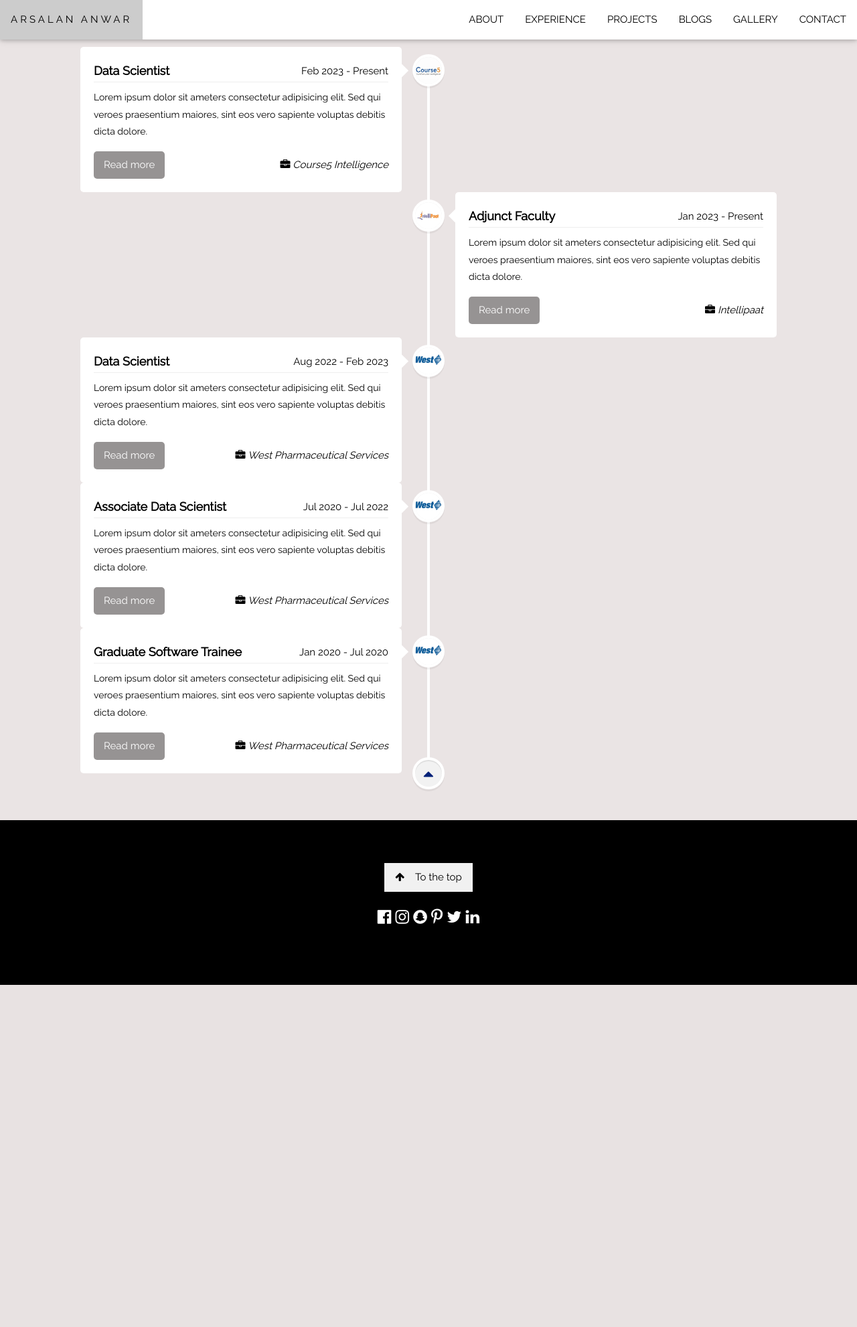
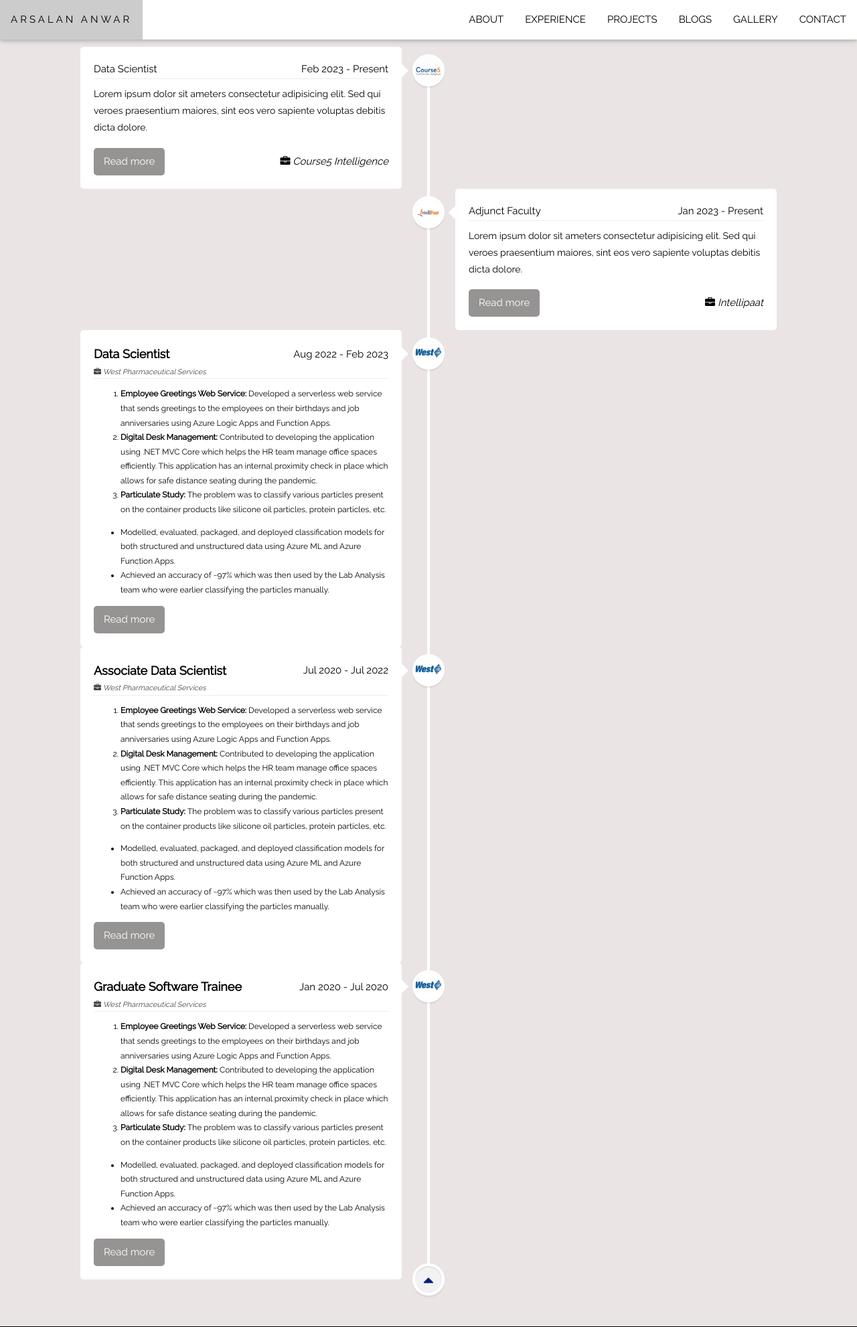
Before and after one commit to arsalananwar11/Arsalan-Portfolio, a Flask app: page /experience in a window 1280 px wide. Shown: the top 1982 px of the page at 67% size. Before the commit the page ends 1471 px from the top, so only its background shows below. Run offline with Flask 3, Linux system fonts and the light colour scheme.

Commit message:
Experience section styling updates

```diff
--- a/static/css/experience.css
+++ b/static/css/experience.css
@@ -95,7 +95,7 @@ body{
   align-items: center;
   justify-content: space-between;
 }
-.row section .details .title{
+.row section .details .experience-designation{
   font-size: 18px;
   font-weight: 600;
 }
@@ -150,3 +150,12 @@ hr {
 p {
   font-size: 14px;
 }
+
+.experience-org {
+  font-size: 11px;
+  color: #464645;
+}
+
+.experience-description {
+  font-size: 12px;
+}
--- a/templates/experience.html
+++ b/templates/experience.html
@@ -52,17 +52,19 @@
       <section>
         <img class="icon" src="static/img/westpharma.jpg"></img>
         <div class="details">
-          <span class="title">Data Scientist</span>
-          <span>Aug 2022 - Feb 2023</span>
+          <span class="experience-designation">Data Scientist</span>
+          <span class="experience-duration">Aug 2022 - Feb 2023</span>
+        </div>
+        <div class="experience-org">
+          <i class='fa fa-briefcase'></i>
+          <i>West Pharmaceutical Services</i>
         </div>
         <hr/>
-        <p>Lorem ipsum dolor sit ameters consectetur adipisicing elit. Sed qui veroes praesentium maiores, sint eos vero sapiente voluptas debitis dicta dolore.</p>
+        <div class="experience-description">
+          <ol><li><strong>Employee Greetings Web Service:</strong> Developed a serverless web service that sends greetings to the employees on their birthdays and job anniversaries using Azure Logic Apps and Function Apps.</li><li><strong>Digital Desk Management: </strong>Contributed to developing the application using .NET MVC Core which helps the HR team manage office spaces efficiently. This application has an internal proximity check in place which allows for safe distance seating during the pandemic.</li><li><strong>Particulate Study: </strong>The problem was to classify various particles present on the container products like silicone oil particles, protein particles, etc.</li></ol><ul><li class="ql-indent-1">Modelled, evaluated, packaged, and deployed classification models for both structured and unstructured data using Azure ML and Azure Function Apps.</li><li class="ql-indent-1">Achieved an accuracy of ~97% which was then used by the Lab Analysis team who were earlier classifying the particles manually.</li></ul>
+        </div>
         <div class="bottom">
           <a href="#">Read more</a>
-          <div>
-            <i class='fa fa-briefcase'></i>
-            <i>West Pharmaceutical Services</i>
-          </div>
         </div>
       </section>
     </div>
@@ -70,17 +72,19 @@
       <section>
         <img class="icon" src="static/img/westpharma.jpg"></img>
         <div class="details">
-          <span class="title">Associate Data Scientist</span>
-          <span>Jul 2020 - Jul 2022</span>
+          <span class="experience-designation">Associate Data Scientist</span>
+          <span class="experience-duration">Jul 2020 - Jul 2022</span>
+        </div>
+        <div class="experience-org">
+          <i class='fa fa-briefcase'></i>
+          <i>West Pharmaceutical Services</i>
         </div>
         <hr/>
-        <p>Lorem ipsum dolor sit ameters consectetur adipisicing elit. Sed qui veroes praesentium maiores, sint eos vero sapiente voluptas debitis dicta dolore.</p>
+        <div class="experience-description">
+          <ol><li><strong>Employee Greetings Web Service:</strong> Developed a serverless web service that sends greetings to the employees on their birthdays and job anniversaries using Azure Logic Apps and Function Apps.</li><li><strong>Digital Desk Management: </strong>Contributed to developing the application using .NET MVC Core which helps the HR team manage office spaces efficiently. This application has an internal proximity check in place which allows for safe distance seating during the pandemic.</li><li><strong>Particulate Study: </strong>The problem was to classify various particles present on the container products like silicone oil particles, protein particles, etc.</li></ol><ul><li class="ql-indent-1">Modelled, evaluated, packaged, and deployed classification models for both structured and unstructured data using Azure ML and Azure Function Apps.</li><li class="ql-indent-1">Achieved an accuracy of ~97% which was then used by the Lab Analysis team who were earlier classifying the particles manually.</li></ul>
+        </div>
         <div class="bottom">
           <a href="#">Read more</a>
-          <div>
-            <i class='fa fa-briefcase'></i>
-            <i>West Pharmaceutical Services</i>
-          </div>
         </div>
       </section>
     </div>
@@ -88,17 +92,19 @@
       <section>
         <img class="icon" src="static/img/westpharma.jpg"></img>
         <div class="details">
-          <span class="title">Graduate Software Trainee</span>
-          <span>Jan 2020 - Jul 2020</span>
+          <span class="experience-designation">Graduate Software Trainee</span>
+          <span class="experience-duration">Jan 2020 - Jul 2020</span>
+        </div>
+        <div class="experience-org">
+          <i class='fa fa-briefcase'></i>
+          <i>West Pharmaceutical Services</i>
         </div>
         <hr/>
-        <p>Lorem ipsum dolor sit ameters consectetur adipisicing elit. Sed qui veroes praesentium maiores, sint eos vero sapiente voluptas debitis dicta dolore.</p>
+        <div class="experience-description">
+          <ol><li><strong>Employee Greetings Web Service:</strong> Developed a serverless web service that sends greetings to the employees on their birthdays and job anniversaries using Azure Logic Apps and Function Apps.</li><li><strong>Digital Desk Management: </strong>Contributed to developing the application using .NET MVC Core which helps the HR team manage office spaces efficiently. This application has an internal proximity check in place which allows for safe distance seating during the pandemic.</li><li><strong>Particulate Study: </strong>The problem was to classify various particles present on the container products like silicone oil particles, protein particles, etc.</li></ol><ul><li class="ql-indent-1">Modelled, evaluated, packaged, and deployed classification models for both structured and unstructured data using Azure ML and Azure Function Apps.</li><li class="ql-indent-1">Achieved an accuracy of ~97% which was then used by the Lab Analysis team who were earlier classifying the particles manually.</li></ul>
+        </div>
         <div class="bottom">
           <a href="#">Read more</a>
-          <div>
-            <i class='fa fa-briefcase'></i>
-            <i>West Pharmaceutical Services</i>
-          </div>
         </div>
       </section>
     </div>
```
